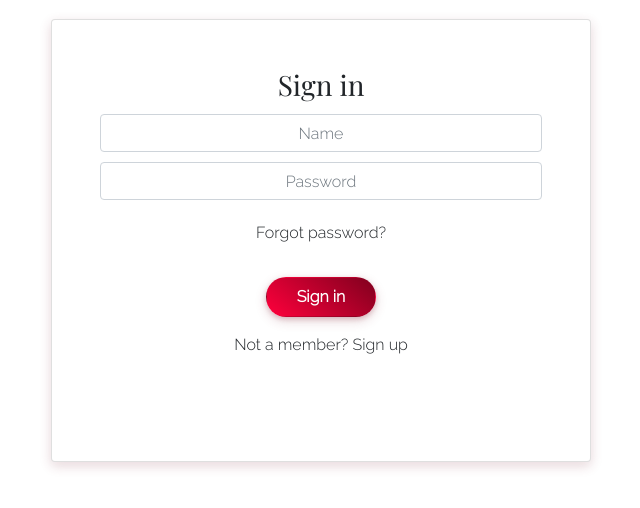
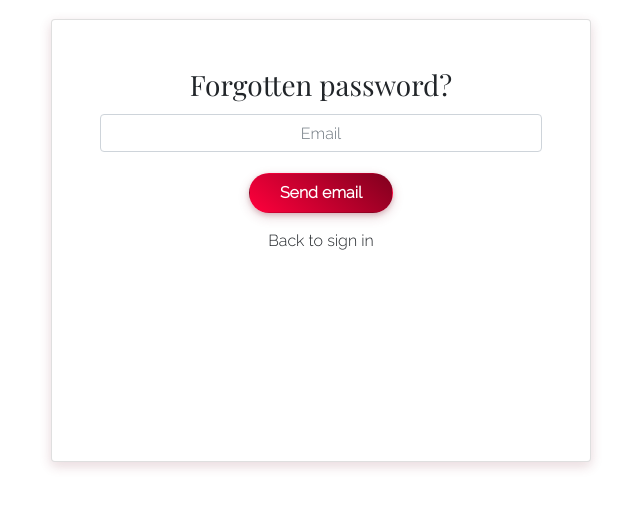
Before and after one commit to lukeowaincharles/react-app-test, a React (Create React App) app: page / in a window 1280 px wide. Both pictures are taken after a click on the element "Forgot password?". Shown: the top 508 px of the page, without its empty margins (319-959 px from the left). Built offline with nearby package versions, Linux system fonts and the light colour scheme.

Commit message:
Create forgotten password screen, link all 3 current screens so you can click through to each one

```diff
--- /dev/null
+++ b/src/components/ForgotPassword.js
@@ -0,0 +1,57 @@
+import React, { Component } from 'react';
+import FormSignIn from "./FormSignIn";
+
+class ForgotPassword extends Component {
+  constructor(props){
+    super(props);
+    this.state = {
+      isSign: false,
+    }
+  }
+
+  FormSignIn = () => {
+    this.setState({ isSign: true });
+  };
+
+  render() {
+    return (
+        <div>
+        { this.state.isSign ? (
+            <FormSignIn dataState={this.state} isClick={this.state.welcomeConnect} />
+          ) : (
+          <section className="form__sign-in">
+            <div className="container">
+              <div className="row">
+                <div className="col-md-6 offset-md-3">
+                  <div className="card">
+                    <div className="card__body p-5">
+                      <div className="text-center">
+                        <h3>Forgotten password?</h3>
+                        <div className="email">
+                          <input type="text" id="signUpEmail" className="form-control" placeholder="Email" autoComplete="false"></input>
+                        </div>
+                        <div className="text-center mt-3 mb-3">
+                        <button className="btn button">Send email</button>
+                        </div>
+                        <p
+                          onClick={this.FormSignIn}
+                          style={{
+                            cursor: "pointer"
+                          }}
+                          >
+                            Back to sign in
+                        </p>
+                      </div>
+                    </div>
+                  </div>
+                </div>
+              </div>
+            </div>
+          </section>
+          )}
+        </div>
+    )
+  }
+}
+
+export default ForgotPassword;
--- a/src/components/FormSignIn.js
+++ b/src/components/FormSignIn.js
@@ -1,6 +1,7 @@
 import React from 'react';
 import Welcome from "./Welcome";
 import Signup from "./FormSignUp";
+import ForgotPassword from "./ForgotPassword";
 
 class FormSignIn extends React.Component {
   constructor(props) {
@@ -12,7 +13,8 @@ class FormSignIn extends React.Component {
       welcomeConnect: false,
       trueUsername: "",
       isSign: false,
-      isSignUp: false
+      isSignUp: false,
+      isPass: false
     };
     this.new = this.props;
   }
@@ -44,6 +46,10 @@ class FormSignIn extends React.Component {
     this.setState({ isSign: true });
   };
 
+  ForgotPassword = () => {
+    this.setState({ isPass: true });
+  };
+
   render() {
     return (
       <div>
@@ -51,6 +57,8 @@ class FormSignIn extends React.Component {
           <Welcome uName={this.state.trueUsername} />
         ) : this.state.isSign ? (
           <Signup dataState={this.state} isClick={this.state.welcomeConnect} />
+        ) : this.state.isPass ? (
+          <ForgotPassword dataState={this.state} isClick={this.state.welcomeConnect} />
         ) : (
           <section className="form__sign-in">
           <div className="container">
@@ -79,8 +87,7 @@ class FormSignIn extends React.Component {
                         />
                       </div>
                       <p className="forgotPassword py-3"
-                      // add onclick function here
-                      // onClick={this.}
+                      onClick={this.ForgotPassword}
                       style={{
                         cursor: "pointer"
                       }}
--- a/src/components/FormSignUp.js
+++ b/src/components/FormSignUp.js
@@ -1,5 +1,6 @@
-import React, { Component } from 'react'
-import FormSignIn from "./FormSignIn"
+import React, { Component } from 'react';
+import FormSignIn from "./FormSignIn";
+// import { BrowserRouter as Router, Route, Link } from "react-router-dom";
 
 class FormSignUp extends Component {
   constructor(props){
@@ -30,12 +31,19 @@ class FormSignUp extends Component {
     }
   }
 
+  FormSignIn = () => {
+    this.setState({ isSign: true });
+  };
+
   render() {
     return (
+      // <Router>
         <div>
         { this.state.isSignUp ?
           <FormSignIn newUser={this.state.newUser}/>
-        :
+          : this.state.isSign ? (
+            <FormSignIn dataState={this.state} isClick={this.state.welcomeConnect} />
+          ) : (
           <section className="form__sign-in">
             <div className="container">
               <div className="row">
@@ -59,8 +67,11 @@ class FormSignUp extends Component {
                         <div className="text-center mt-3 mb-3">
                         <button className="btn button" onClick={this.NewUser}>Sign up</button>
                         </div>
+                        {/* <Link to="./FormSignIn">
+                          Already have an Account?
+                        </Link> */}
                         <p
-                        onClick={this.SignUp}
+                          onClick={this.FormSignIn}
                           style={{
                             cursor: "pointer"
                           }}
@@ -73,9 +84,11 @@ class FormSignUp extends Component {
                 </div>
               </div>
             </div>
+            {/* <Route exact path="./FormSignIn" component={FormSignIn} /> */}
           </section>
-      }
+          )}
         </div>
+      // </Router>
     )
   }
 }
```
Lines whose indentation alone changed are shown as unchanged.
